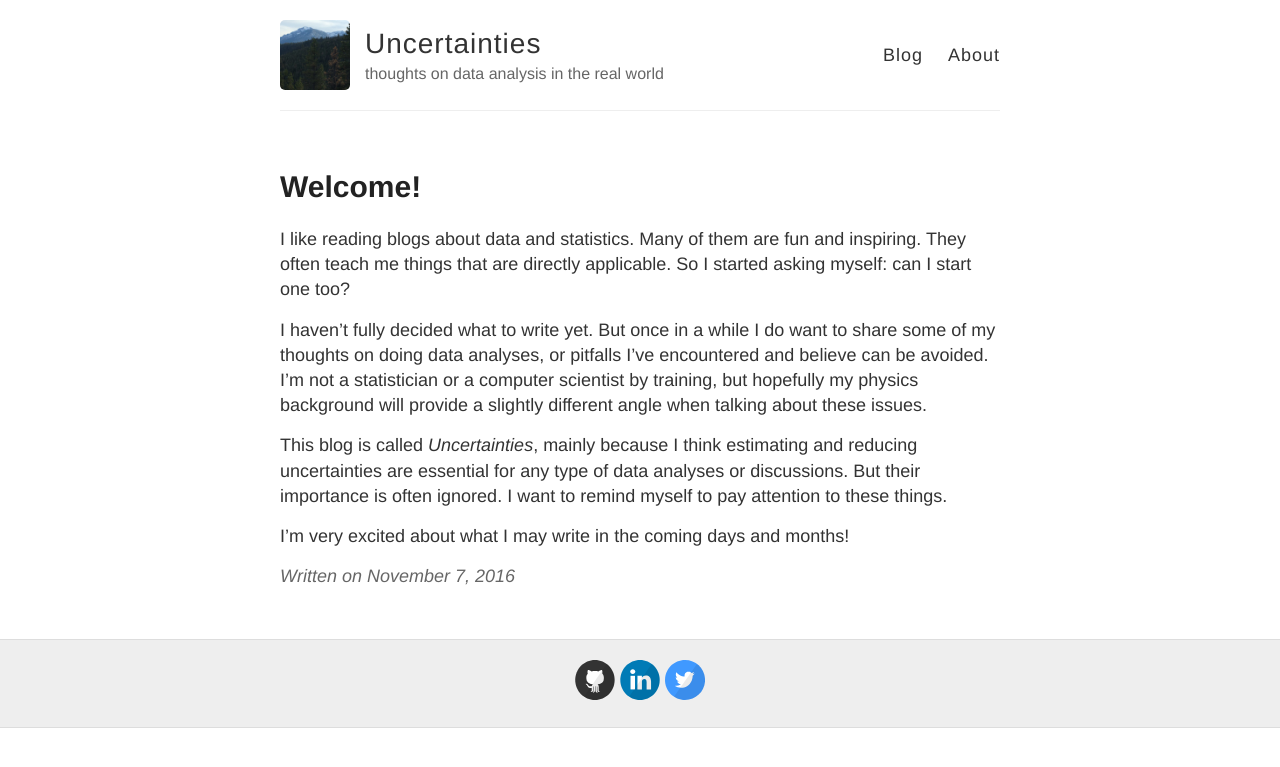
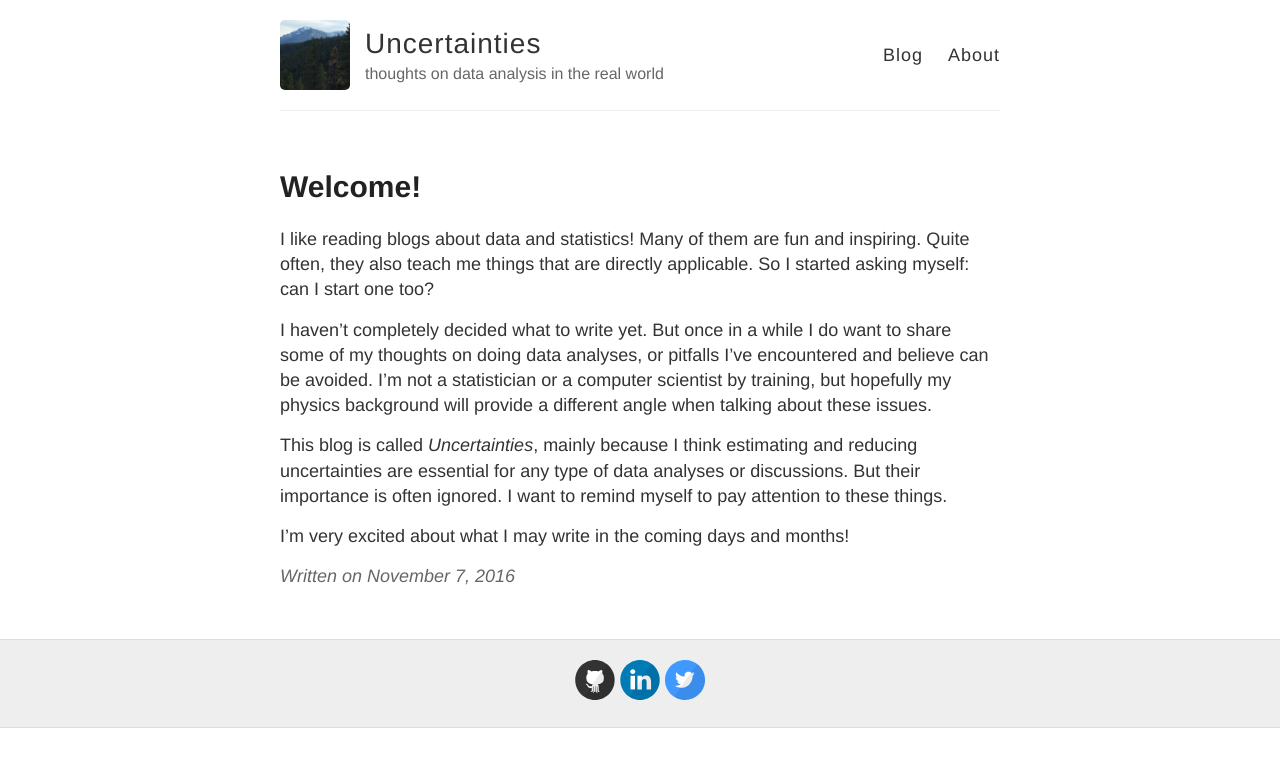
Before and after one commit to XiaoxiaoWang87/xiaoxiaowang87.github.io, a Jekyll site: the page built from _posts/2016-11-07-welcome.md, in a window 1280 px wide. Shown: the top 767 px of the page. Built offline with Jekyll 4.4.1, drawn with Linux system fonts in a browser that asks for light colours; comment, search, counter and statistics services are not loaded.

```diff
--- a/_posts/2016-11-07-welcome.md
+++ b/_posts/2016-11-07-welcome.md
@@ -4,9 +4,9 @@ title: Welcome!
 comments: true
 ---
 
-I like reading blogs about data and statistics. Many of them are fun and inspiring. They often teach me things that are directly applicable. So I started asking myself: can I start one too?
+I like reading blogs about data and statistics! Many of them are fun and inspiring. Quite often, they also teach me things that are directly applicable. So I started asking myself: can I start one too?
 
-I haven't fully decided what to write yet. But once in a while I do want to share some of my thoughts on doing data analyses, or pitfalls I've encountered and believe can be avoided. I'm not a statistician or a computer scientist by training, but hopefully my physics background will provide a slightly different angle when talking about these issues.
+I haven't completely decided what to write yet. But once in a while I do want to share some of my thoughts on doing data analyses, or pitfalls I've encountered and believe can be avoided. I'm not a statistician or a computer scientist by training, but hopefully my physics background will provide a different angle when talking about these issues.
 
 This blog is called *Uncertainties*, mainly because I think estimating and reducing uncertainties are essential for any type of data analyses or discussions. But their importance is often ignored. I want to remind myself to pay attention to these things.
 
```
